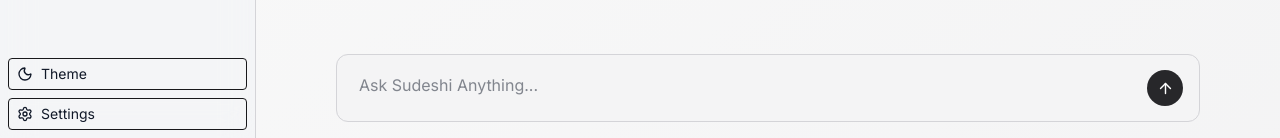
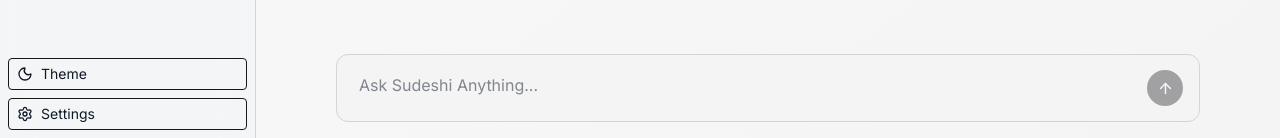
Before and after one commit to sriram23/sudeshi-ai-chat, a Next.js app: page / in a window 1280 px wide. Shown: the part 662-800 px from the top of the page. Built offline with nearby package versions, Linux system fonts and the light colour scheme.

Commit message:
Added disabled condition and styles to disabled state to send button.

```diff
--- a/app/features/chat/components/ChatInput.tsx
+++ b/app/features/chat/components/ChatInput.tsx
@@ -97,6 +97,7 @@ const ChatInput = memo(
                             type="button"
                             aria-label="Send Message"
                             onClick={handleSend}
+                            disabled={!input.trim() || status === "streaming"}
                             className="
                                 shrink-0
                                 w-9
@@ -111,6 +112,10 @@ const ChatInput = memo(
                                 duration-150
                                 hover:bg-zinc-700
                                 active:scale-95
+                                disabled:opacity-40
+                                disabled:cursor-not-allowed
+                                disabled:hover:bg-zinc-800
+                                disabled:active:scale-100
                                 focus:outline-none
                                 focus-visible:ring-2
                                 focus-visible:ring-zinc-400
@@ -118,6 +123,7 @@ const ChatInput = memo(
                                 dark:bg-zinc-100
                                 dark:text-zinc-900
                                 dark:hover:bg-white
+                                dark:disabled:hover:bg-zinc-100
                             "
                         >
                             <ArrowUp size={17} />
```
